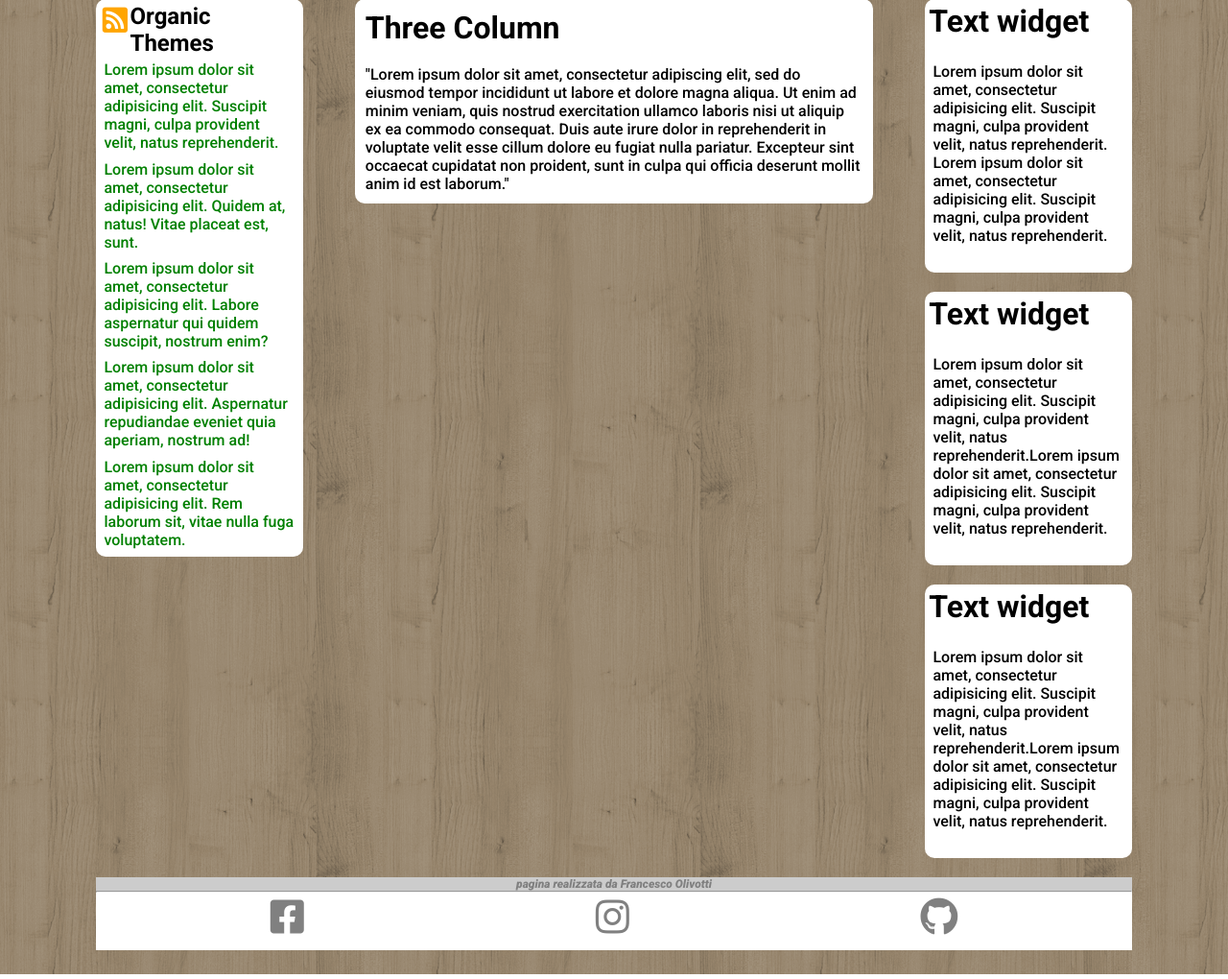
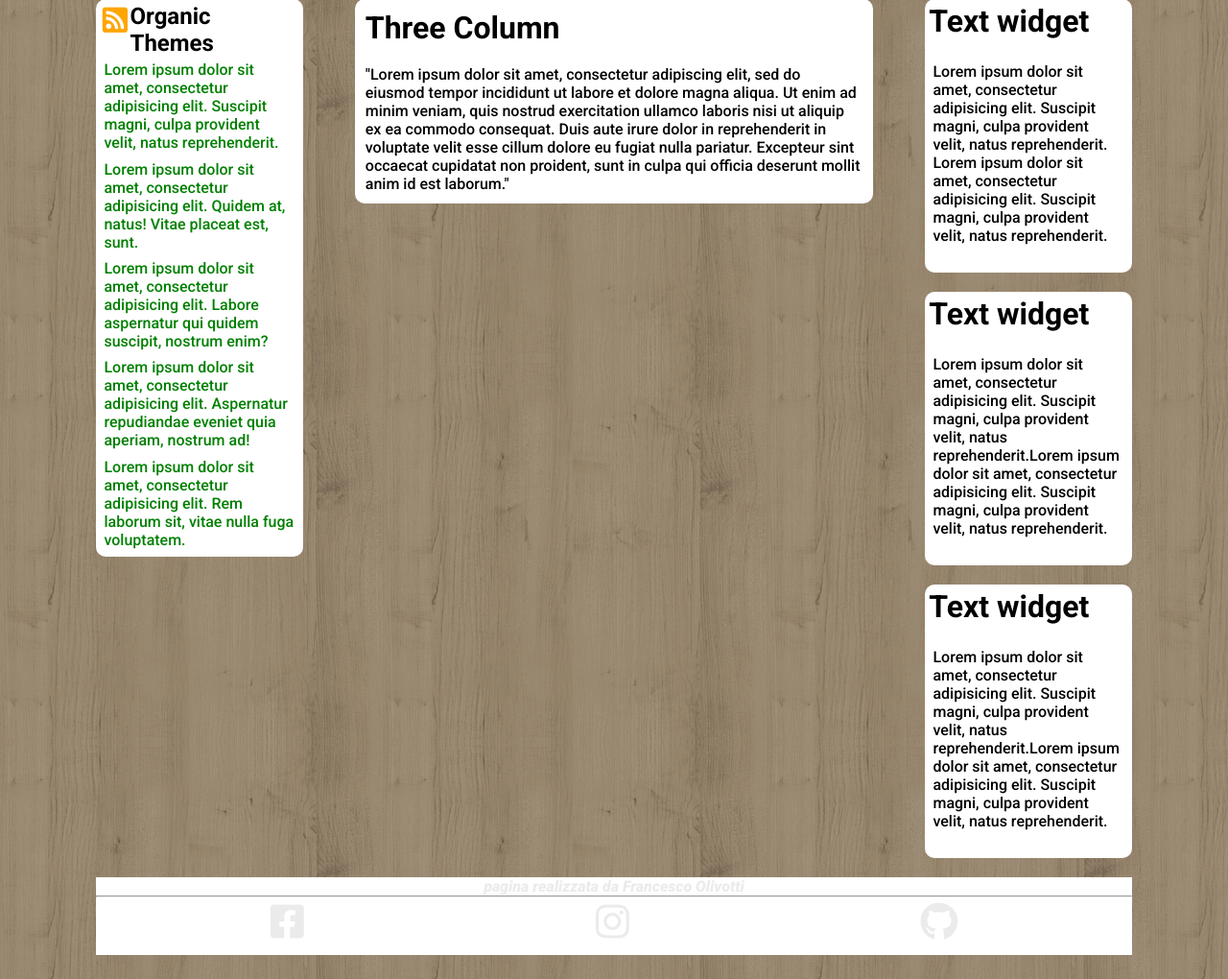
Before and after one commit to FraOliv/htmlcss-wp, a plain HTML site: page index.html in a window 1280 px wide. Shown: the part 427-1447 px from the top of the page at 96% size. Drawn offline with Linux system fonts and the light colour scheme.

Commit message:
sistemata opacity elementi footer

```diff
--- a/css/style.css
+++ b/css/style.css
@@ -188,10 +188,10 @@ footer {
 .footer_text{
   width: 100%;
   height: 100%;
-  background: rgba(0, 0, 0, 0.2);
   font-style: italic;
   font-weight: lighter;
-  font-size: 12px;
+  font-size: 16px;
+  opacity: 0.15
 
 }
 .footer_icon {
@@ -201,7 +201,7 @@ footer {
   font-size: 40px;
   margin: 0 150px;
   text-align:center;
-
+  opacity: 0.15
 }
 .footer_icon i:hover {
   color: rgb(255, 215, 0);
```
